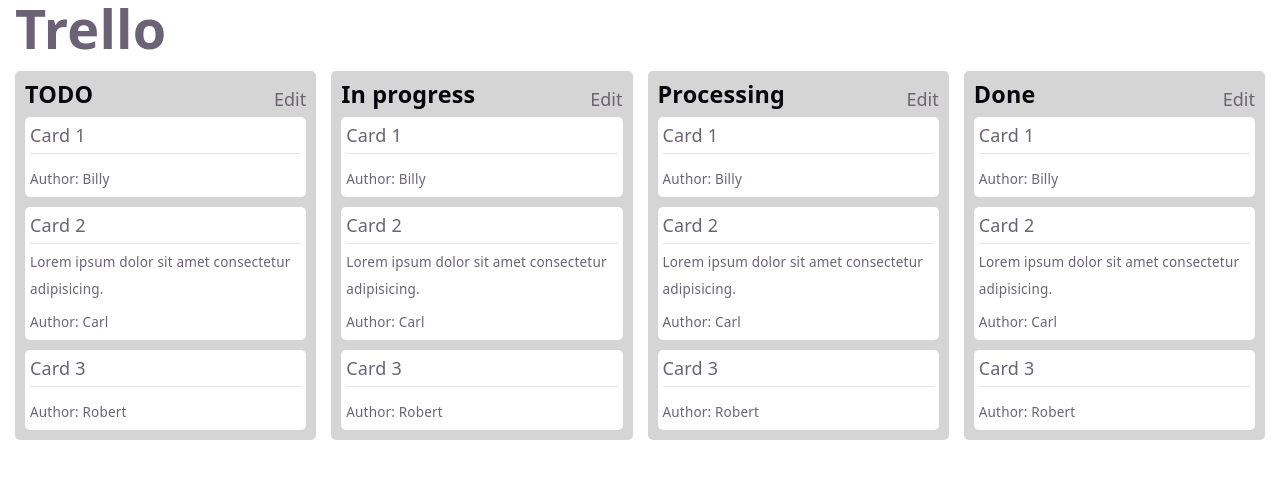
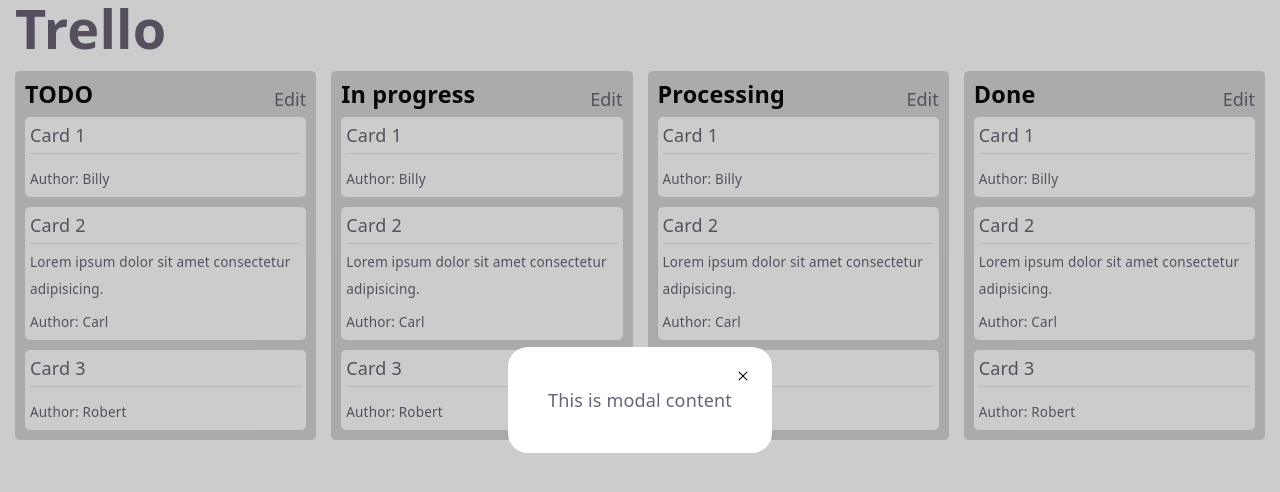
Before and after one commit to TalantRys/trello-react, a React (Vite) app: page / in a window 1280 px wide. Shown: the top 492 px of the page. Built offline with nearby package versions, Linux system fonts and the light colour scheme.

Commit message:
feat: modal template with createPortal

```diff
--- a/src/components/Board/Board.tsx
+++ b/src/components/Board/Board.tsx
@@ -2,6 +2,7 @@
 import styles from "./board.module.scss";
 import Column from "../Column/Column";
 import { useState } from "react";
+import ModalProvider from "../ModalProvider/ModalProvider";
 
 interface CardProps {
   title: string;
@@ -36,8 +37,17 @@
 
 function Board() {
   const [columns, setColumns] = useState(columnsArr);
+  const [showModal, setShowModal] = useState(true);
 
   return (
+    <>
+      <ModalProvider
+        isOpen={showModal}
+        onClose={() => setShowModal(!showModal)}
+      >
+        This is modal content
+      </ModalProvider>
+
       <div className={styles.board}>
         <div className={classNames(styles.board__container, "container")}>
           <div className={styles.board__items}>
@@ -53,6 +63,7 @@
           </div>
         </div>
       </div>
+    </>
   );
 }
 
--- /dev/null
+++ b/src/components/Modal/Modal.tsx
@@ -0,0 +1,39 @@
+import { type PropsWithChildren } from "react";
+import styles from "./modal.module.scss";
+import classNames from "classnames";
+
+type ModalProps = {
+  isOpen: boolean;
+  onClose: () => void;
+};
+
+export default function Modal({
+  children,
+  onClose,
+  isOpen,
+}: PropsWithChildren<ModalProps>) {
+  if (!isOpen) return null;
+
+  return (
+    <div className={classNames(styles.modal, { [styles.active]: isOpen })}>
+      <div
+        className={classNames(styles["modal-overlay"], {
+          [styles.active]: isOpen,
+        })}
+        onClick={onClose}
+      ></div>
+      <div className={styles.modal__container}>
+        <button className={styles.modal__close} onClick={onClose}>
+          <img
+            src="/close.svg"
+            alt="close"
+            width="20"
+            height="20"
+            loading="lazy"
+          />
+        </button>
+        <div className={styles.modal__content}>{children}</div>
+      </div>
+    </div>
+  );
+}
--- /dev/null
+++ b/src/components/Modal/modal.module.scss
@@ -0,0 +1,48 @@
+.modal-overlay {
+  position: fixed;
+  z-index: -1;
+  inset: 0;
+  background: rgba(0, 0, 0, 0.2);
+}
+.modal {
+  position: fixed;
+  z-index: 50;
+  inset: 0;
+  padding: 20px;
+  display: flex;
+  align-items: center;
+  justify-content: center;
+  overflow: auto;
+}
+.modal,
+.modal-overlay {
+  opacity: 0;
+  visibility: hidden;
+  transition:
+    opacity 0.3s ease-in,
+    visibility 0.3s ease-in;
+  pointer-events: none;
+
+  &.active {
+    opacity: 1;
+    visibility: visible;
+    pointer-events: auto;
+  }
+}
+.modal__container {
+  position: relative;
+  padding: 40px;
+  background: var(--bg);
+  border-radius: 20px;
+  max-width: 417px;
+  margin: auto;
+}
+.modal__close {
+  position: absolute;
+  z-index: 5;
+  right: 16px;
+  top: 16px;
+  padding: 3px;
+  width: 26px;
+  height: 26px;
+}
--- /dev/null
+++ b/src/components/ModalProvider/ModalProvider.tsx
@@ -0,0 +1,21 @@
+import { type PropsWithChildren } from "react";
+import { createPortal } from "react-dom";
+import Modal from "../Modal/Modal";
+
+type ModalProvider = {
+  isOpen: boolean;
+  onClose: () => void;
+};
+
+export default function ModalProvider({
+  children,
+  isOpen = false,
+  onClose,
+}: PropsWithChildren<ModalProvider>) {
+  return createPortal(
+    <Modal onClose={onClose} isOpen={isOpen}>
+      {children}
+    </Modal>,
+    document.body,
+  );
+}
```
Also changed, not shown: public/close.svg (added). Lines whose indentation alone changed are shown as unchanged.
